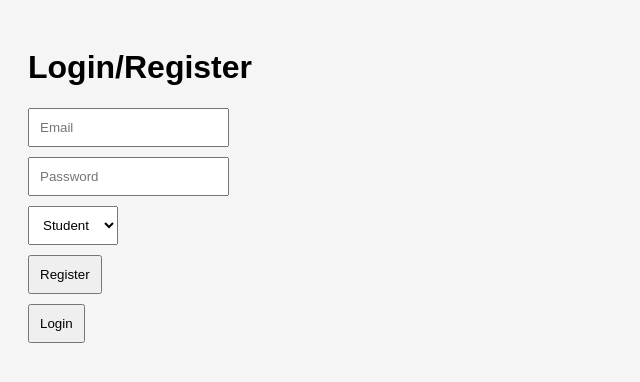
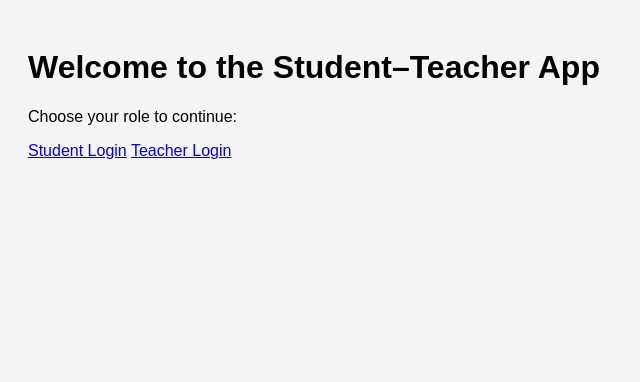
Before and after one commit to kananpandit02/student_teaching, a plain HTML site: page index.html in a window 1280 px wide. Shown: the whole page, without its empty margins (0-640 px from the left). Drawn offline with Linux system fonts and the light colour scheme.

Commit message:
Update index.html

```diff
--- a/index.html
+++ b/index.html
@@ -1,24 +1,20 @@
 <!DOCTYPE html>
-<html>
+<html lang="en">
 <head>
+  <meta charset="UTF-8" />
+  <meta name="viewport" content="width=device-width, initial-scale=1.0"/>
   <title>Student Teaching App</title>
-  <link rel="stylesheet" href="style.css" />
-  <script src="https://www.gstatic.com/firebasejs/9.22.2/firebase-app-compat.js"></script>
-  <script src="https://www.gstatic.com/firebasejs/9.22.2/firebase-auth-compat.js"></script>
-  <script src="https://www.gstatic.com/firebasejs/9.22.2/firebase-firestore-compat.js"></script>
-  <script src="firebase-config.js"></script>
+  <link rel="stylesheet" href="style.css">
 </head>
 <body>
-  <h1>Login/Register</h1>
-  <input type="email" id="email" placeholder="Email" />
-  <input type="password" id="password" placeholder="Password" />
-  <select id="role">
-    <option value="student">Student</option>
-    <option value="teacher">Teacher</option>
-  </select>
-  <button onclick="register()">Register</button>
-  <button onclick="login()">Login</button>
+  <div class="container">
+    <h1>Welcome to the Student–Teacher App</h1>
+    <p>Choose your role to continue:</p>
 
-<script type="module" src="firebase-config.js"></script>
+    <div class="button-group">
+      <a href="login.html?role=student" class="btn">Student Login</a>
+      <a href="login.html?role=teacher" class="btn">Teacher Login</a>
+    </div>
+  </div>
 </body>
 </html>
```
